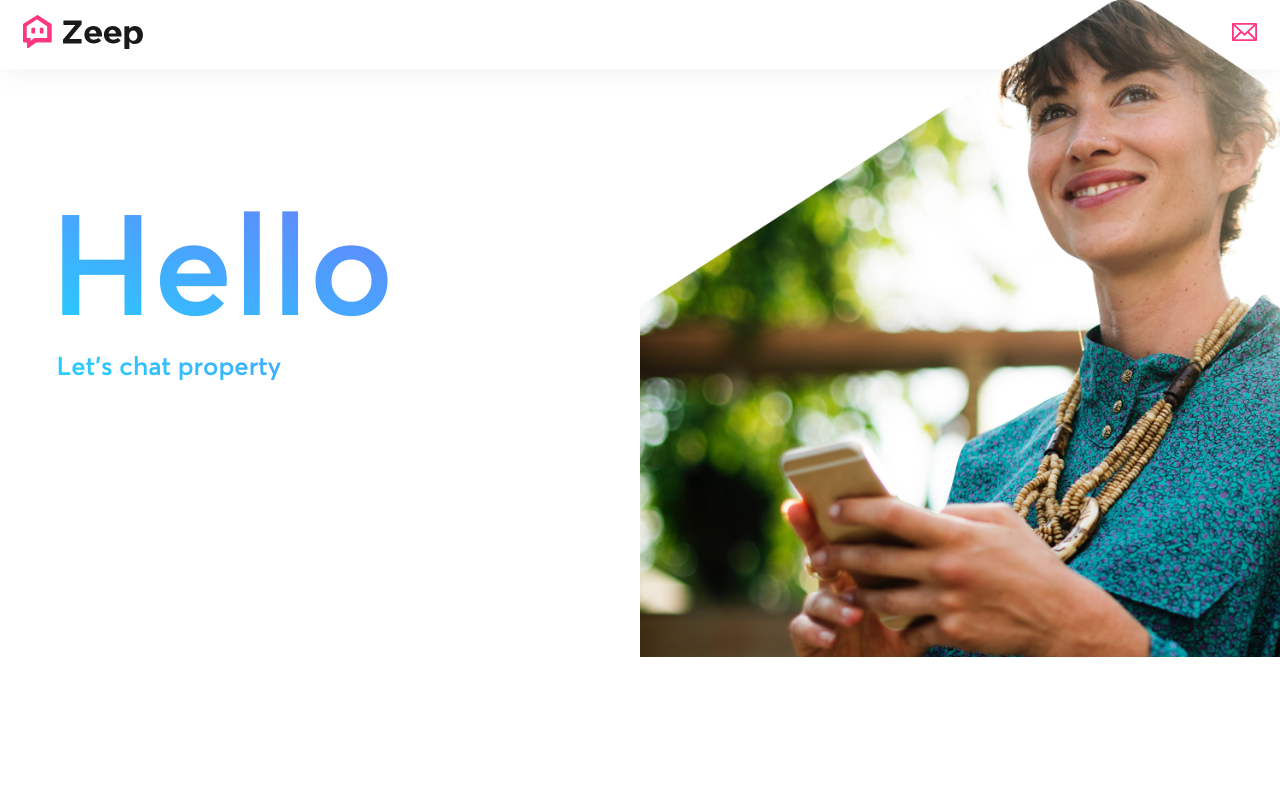
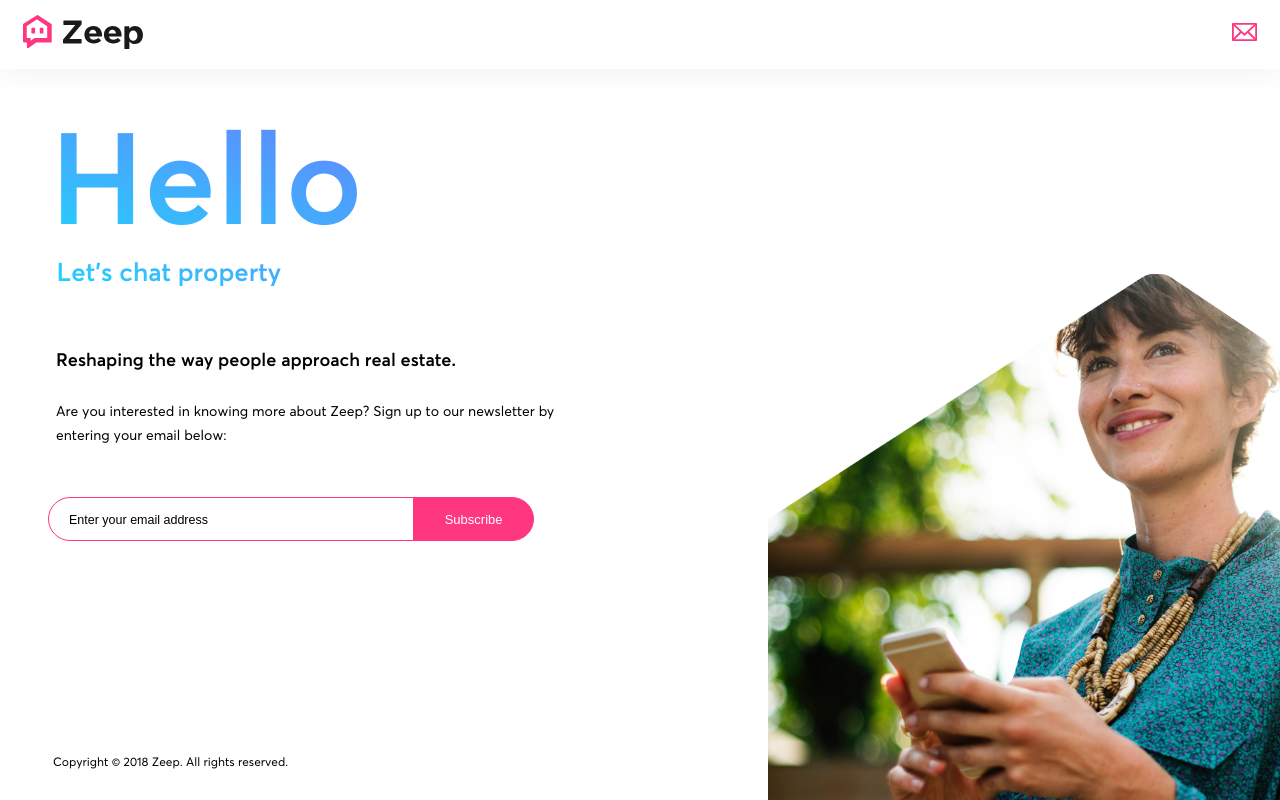
Before and after one commit to Jacquierennie/mock-chatbot, a plain HTML site: page index.html in a window 1280 px wide. Drawn offline with Linux system fonts and the light colour scheme.

Commit message:
fully responsive

```diff
--- a/index.html
+++ b/index.html
@@ -16,7 +16,7 @@
     <div class="logo-group">
       <img src="./assets/img/logo-group.svg" alt="">
     </div>
-    <div class="email-icon">
+    <div onclick="document.getElementById('email-input').focus(); return false;" class="email-icon">
       <img src="./assets/img/email-icon.svg" alt="">
     </div>
   </div>
@@ -32,16 +32,31 @@
     <p>Are you interested in knowing more about Zeep? Sign up to our newsletter by entering your email below:</p>
   </div>
 
-  <div class="input-wrapper">
-    <div class="input-combo">
-      <input class="email-input" placeholder="Enter your email address" type="text" />
-      <button class="submit-email">Subscribe</button>
-    </div>
+  <div id="mc_embed_signup" class="input-wrapper">
+    <form class="input-combo" action="https://chat.us12.list-manage.com/subscribe/post?u=80d0a3b840f44d22a68d6dcfe&amp;id=e270bbfbd5"
+      method="post" id="mc-embedded-subscribe-form" name="mc-embedded-subscribe-form" class="validate" target="_blank" novalidate>
+      <div id="mc_embed_signup_scroll">
+        <div class="mc-field-group">
+          <input id="email-input" type="email" value="" name="EMAIL" class="required email" id="mce-EMAIL" placeholder="Enter your email address"
+            type="text" />
+        </div>
+        <div id="mce-responses" class="clear">
+          <div class="response" id="mce-error-response" style="display:none"></div>
+          <div class="response" id="mce-success-response" style="display:none"></div>
+        </div>
+        <!-- real people should not fill this in and expect good things - do not remove this or risk form bot signups-->
+        <div style="position: absolute; left: -5000px;" aria-hidden="true">
+          <input type="text" name="b_80d0a3b840f44d22a68d6dcfe_e270bbfbd5" tabindex="-1" value="">
+        </div>
+        <button class="submit-email" type="submit" value="Subscribe" name="subscribe" id="mc-embedded-subscribe">Subscribe</button>
+      </div>
+    </form>
   </div>
 
   <div class="footer">
     Copyright © 2018 Zeep. All rights reserved.
   </div>
 </body>
+<script id="mcjs">!function (c, h, i, m, p) { m = c.createElement(h), p = c.getElementsByTagName(h)[0], m.async = 1, m.src = i, p.parentNode.insertBefore(m, p) }(document, "script", "https://chimpstatic.com/mcjs-connected/js/users/80d0a3b840f44d22a68d6dcfe/356007d02daf4d8b233b16b72.js");</script>
 
 </html>
--- a/input-box.css
+++ b/input-box.css
@@ -10,7 +10,7 @@
   display: flex;
 }
 
-.email-input {
+#email-input {
   width: 80vw;
   background: white;
   border-radius: 42px;
@@ -22,7 +22,7 @@
   padding-left: 20px;
 }
 
-.email-input:focus {
+#email-input:focus {
   outline: none;
 }
 
@@ -36,7 +36,7 @@
   right: 0;
   top: 0;
   font-size: 13px;
-  height: 43px;
+  height: 44px;
   width: 25%;
   line-height: 42px;
 }
@@ -70,7 +70,7 @@ input:focus::-webkit-input-placeholder {
   font-size: 12.5px;
 }
 
-/* .email-input:focus + .underline {
+/* #email-input:focus + .underline {
   transform: scale(1);
 } */
 
--- a/main.css
+++ b/main.css
@@ -45,6 +45,10 @@ h2 {
   padding-top: 8px;
 }
 
+.email-icon:hover {
+ cursor: pointer;
+}
+
 .email-icon img {
   height: 18px;
 }
@@ -75,7 +79,6 @@ h2 {
 
 h3 {
   font-family: Averta-Semibold;
-
   max-width: 80%;
   padding-left: 1%;
   font-size: 28px;
@@ -99,11 +102,7 @@ p {
   position: absolute;
 }
 
-@media (max-width: 600px) {
-  /* .main {
-    min-height: 1000px;
-  } */
-
+@media (max-width: 767px) {
   .hero-img {
     width: 100%;
     right: 0;
@@ -115,12 +114,12 @@ p {
   html,
   body {
     height: 100vh;
-    overflow: hidden;
+    /* overflow: hidden; */
   }
 
   .main {
-    height: 55%;
-    padding-top: 130px;
+    height: auto;
+    padding-top: 5%;
     padding-left: 50px;
   }
 
@@ -128,57 +127,115 @@ p {
     display: none;
   }
 
-  .hero-img {
-    top: 50px;
-    left: 50%;
-    margin-top: -50px;
+  .hero {
+    height: 0px;
   }
 
   .hero-img {
+    bottom: 0;
+    right: 0;
+    margin-top: -50px;
     width: 50%;
   }
 
+  .sub {
+    padding-top: 0;
+  }
+
+  .input-wrapper {
+    padding-left: 48px;
+    width: 38vw;
+    display: block;
+  }
+
+  #email-input {
+    width: 35vw;
+  }
+
+  #email-input:focus {
+    border:3px solid #fe3780;
+    height:35px;
+
+  }
+
   h1 {
-    font-size: 11vw;
+    font-size: 13vw;
+  }
+
+  h2 {
+    font-size: 3vw;
+  }
+
+  h3 {
+    padding-left: 27px;
+    font-size: 18px;
+    letter-spacing: 0;
+    line-height: 39.38px;
+  }
+
+  p {
+    max-width: 43%;
+    padding-left: 27px;
+    font-size: 14px;
+    letter-spacing: 0;
+    line-height: 24px;
+  }
+
+  .footer {
+    padding-left: 53px;
+    font-size: 12px;
+    position: absolute;
+    bottom: 10px;
+}
+
+@media (min-width: 1024px) {
+
+  .main {
+    padding-top: 50px;
+  }
+
+  h1 {
+    font-size: 10vw;
   }
 
   h2 {
     font-size: 2vw;
   }
 
-  .input-wrapper {
-    position: relative;
-    top: 40px;
+  h3 {
+    padding-left: 33px;
+  }
+
+  p {
+    padding-left: 33px;
+  }
+
+  .hero-img {
+    bottom: 0;
+    right: 0;
+    margin-top: -50px;
+    width: 40%;
   }
 }
 
-@media (min-width: 1024px) {
-  .main {
-    padding-top: 130px;
-    height: 75%;
-  }
-
-  .hero-img {
-    left: 50%;
-  }
-}
+/* ---------------------- ignore below for now */
 
 @media (min-width: 1440px) {
-  .main {
-    padding-top: 120px;
-    height: 77%;
+
+
+  /* .main {
+    padding-top: 50px;
   }
 
   .hero-img {
     left: 60%;
     width: 40%;
-  }
+  } */
 }
 
 @media (min-width: 1745px) {
-  .main {
+  /* .main {
     padding-top: 120px;
-    height: 65%;
   }
 
   .hero-img {
@@ -188,5 +245,5 @@ p {
   .input-wrapper {
     position: relative;
     top: 50px;
-  }
+  } */
 }
```
